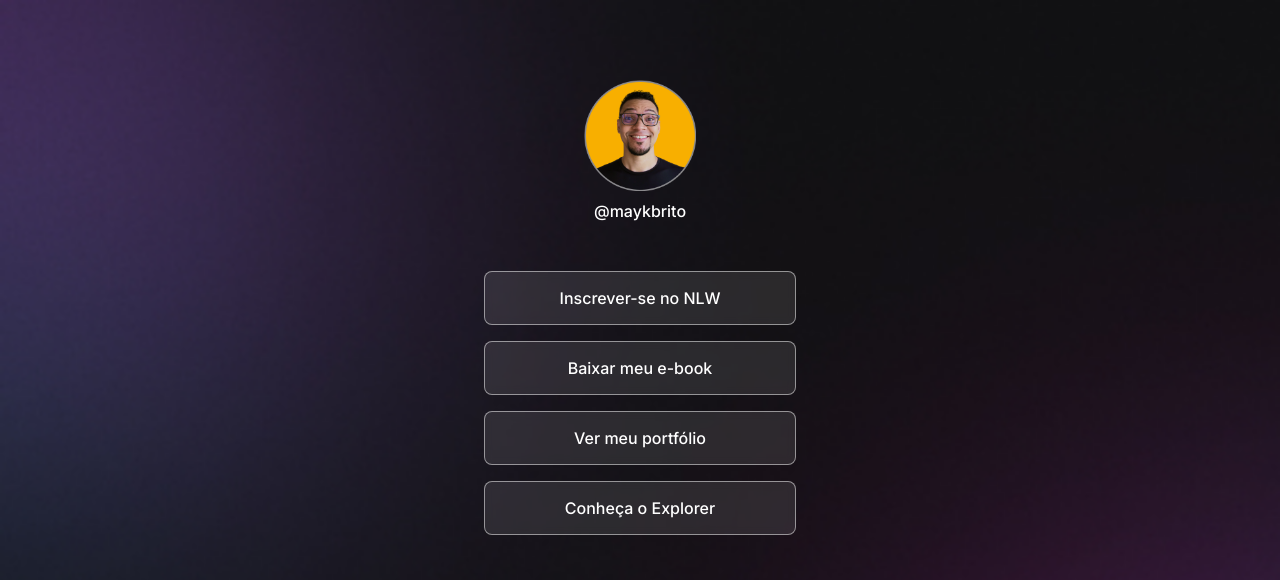
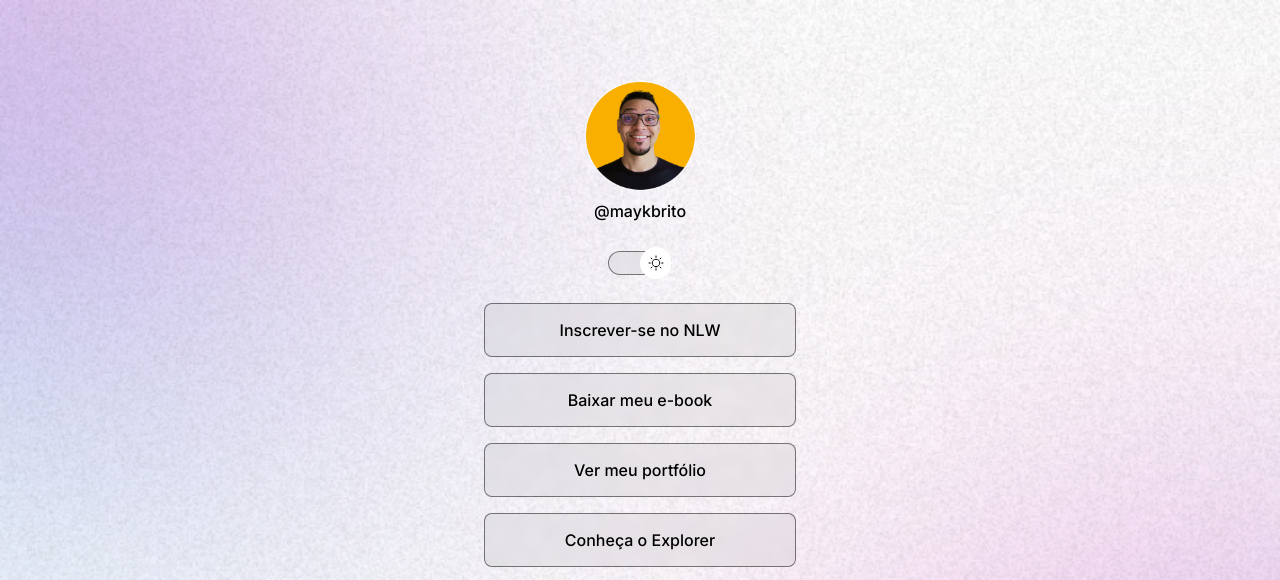
Before and after one commit to murilloressineti/discover-rocketseat, a plain HTML site: page projeto/index.html in a window 1280 px wide. Shown: the top 580 px of the page. Drawn offline with nearby package versions, Linux system fonts and the light colour scheme.

Commit message:
Atualizações do projeto

```diff
--- a/projeto/index.html
+++ b/projeto/index.html
@@ -1,5 +1,5 @@
 <!DOCTYPE html>
-<html lang="pt-br"> <!--Define a linguagem da página-->
+<html lang="pt-br" class="light"> <!--Define a linguagem da página-->
 <head> <!--Configurações da página-->
   <meta charset="UTF-8"> <!--Define os caracteres que serão usados na página-->
   <meta name="viewport" content="width=device-width, initial-scale=1.0"> <!--Define que a viewport será adaptada conforme o dispositivo-->
@@ -15,6 +15,11 @@
     <div id="profile">
       <img src="assets/avatar.png" alt="Foto de Mayk Brito, usando camisa preta, barba e óculos. Fundo Amarelo">
       <p>@maykbrito</p>
+    </div>
+
+    <div id="switch">
+      <button></button>
+      <span></span>
     </div>
 
     <ul>
--- a/projeto/style.css
+++ b/projeto/style.css
@@ -6,9 +6,29 @@
   box-sizing: border-box;
 }
 
+:root {
+  --text-color: white;
+  --bg-url: url(assets/bg-mobile.jpg);
+  --stroke-color: rgba(255, 255, 255, 0.5);
+  --surface-color: rgba(255, 255, 255, 0.103);
+  --surface-color-hover: rgba(0, 0, 0, 0.02);
+  --highlight-color: rgba(255, 255, 255, 0.205);
+  --switch-bg-url: url(assets/moon-stars.svg);
+}
+
+.light {
+  --text-color: black;
+  --bg-url: url(assets/bg-mobile-light.jpg);
+  --stroke-color: rgba(0, 0, 0, 0.5);
+  --surface-color: rgba(0, 0, 0, 0.05);
+  --surface-color-hover: rgba(0, 0, 0, 0.02);
+  --highlight-color: rgba(0, 0, 0, 0.1);
+  --switch-bg-url: url(assets/sun.svg);
+}
+
 body * {
   font-family: 'Inter', sans-serif;
-  color: white;
+  color: var(--text-color);
 }
 
 body {
@@ -18,12 +38,12 @@ body {
   background-size: cover;
   */
 
-  background: url(assets/bg-mobile.jpg) no-repeat top center/cover;
+  background: var(--bg-url) no-repeat top center/cover;
 }
 
 #container {
   width: 360px;
-  margin: 56px auto 0px; /* Auto funciona apenas para centralizar a largura. Não funciona com a altura*/
+  margin: 56px auto 56px; /* Auto funciona apenas para centralizar a largura. Não funciona com a altura*/
   padding: 0px 24px;
 }
 
@@ -44,6 +64,43 @@ body {
   margin-top: 8px;
 }
 
+#switch {
+  position: relative;
+  width: 64px;
+  margin: 4px auto;
+
+}
+
+#switch > button {
+  width: 32px;
+  height: 32px;
+  background: white var(--switch-bg-url) no-repeat center;
+  border: 0;
+  border-radius: 50%;
+
+  position: absolute;
+  top: 50%;
+  left: 0;
+  z-index: 1;
+  transform: translateY(-50%);
+}
+
+#switch > span {
+    display: block;
+    width: 64px;
+    height: 24px;
+    background: var(--surface-color);
+    border: 1px solid var(--stroke-color);
+    backdrop-filter: blur(4px);
+    -webkit-backdrop-filter: blur(4px);
+    border-radius: 9999px;
+}
+
+.light #switch > button {
+  right: 0;
+  left: initial;
+}
+
 ul {
   list-style: none;
 
@@ -61,8 +118,8 @@ ul > li > a {
 
   padding: 16px 24px;
 
-  background: rgba(255, 255, 255, 0.103);
-  border: 1px solid rgba(255, 255, 255, 0.5);
+  background: var(--surface-color);
+  border: 1px solid var(--stroke-color);
   border-radius: 8px;
 
   backdrop-filter: blur(4px);
@@ -75,8 +132,8 @@ ul > li > a {
 }
 
 ul > li > a:hover {
-  background: rgba(255, 255, 255, 0.055);
-  border: 1.5px solid white;
+  background: var(--surface-color-hover);
+  border: 1.5px solid var(--text-color);
 }
 
 #social-links {
@@ -99,7 +156,7 @@ ul > li > a:hover {
 }
 
 #social-links > a:hover {
-  background: rgba(255, 255, 255, 0.205);
+  background: var(--highlight-color);
 }
 
 footer {
```
